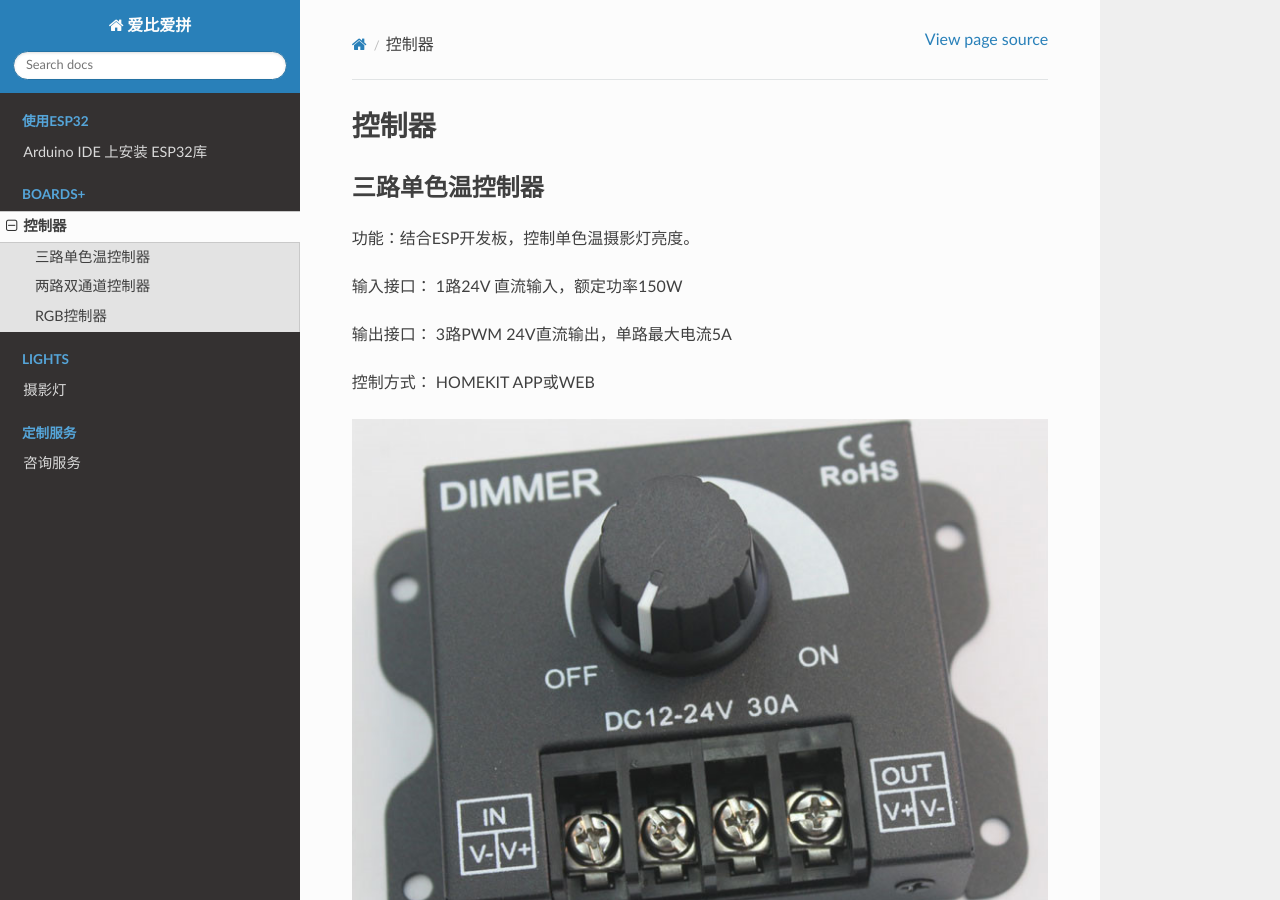
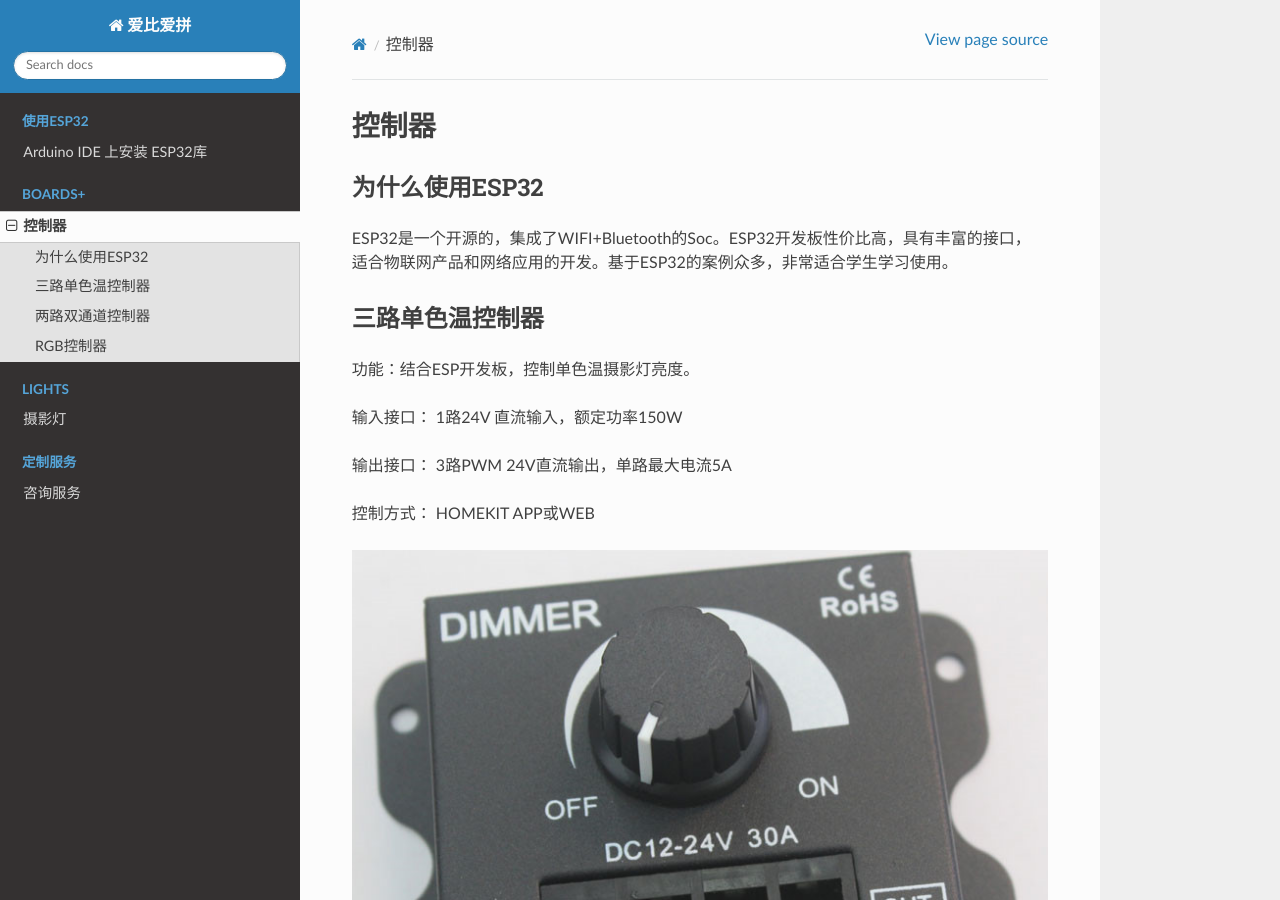
Before and after one commit to paultang/abapweb, a Sphinx documentation site: the page built from source/controler.rst, in a window 1280 px wide and 900 px high. Built offline with Sphinx 7.4.7 and the Read the Docs theme 2.0.0, drawn with Linux system fonts in a browser that asks for light colours.

Commit message:
Update controler.rst

```diff
--- a/source/controler.rst
+++ b/source/controler.rst
@@ -1,5 +1,11 @@
 控制器
 =========
+
+为什么使用ESP32
+---------------
+ESP32是一个开源的，集成了WIFI+Bluetooth的Soc。ESP32开发板性价比高，具有丰富的接口，
+适合物联网产品和网络应用的开发。基于ESP32的案例众多，非常适合学生学习使用。
+
 
 三路单色温控制器
 ---------------
```
